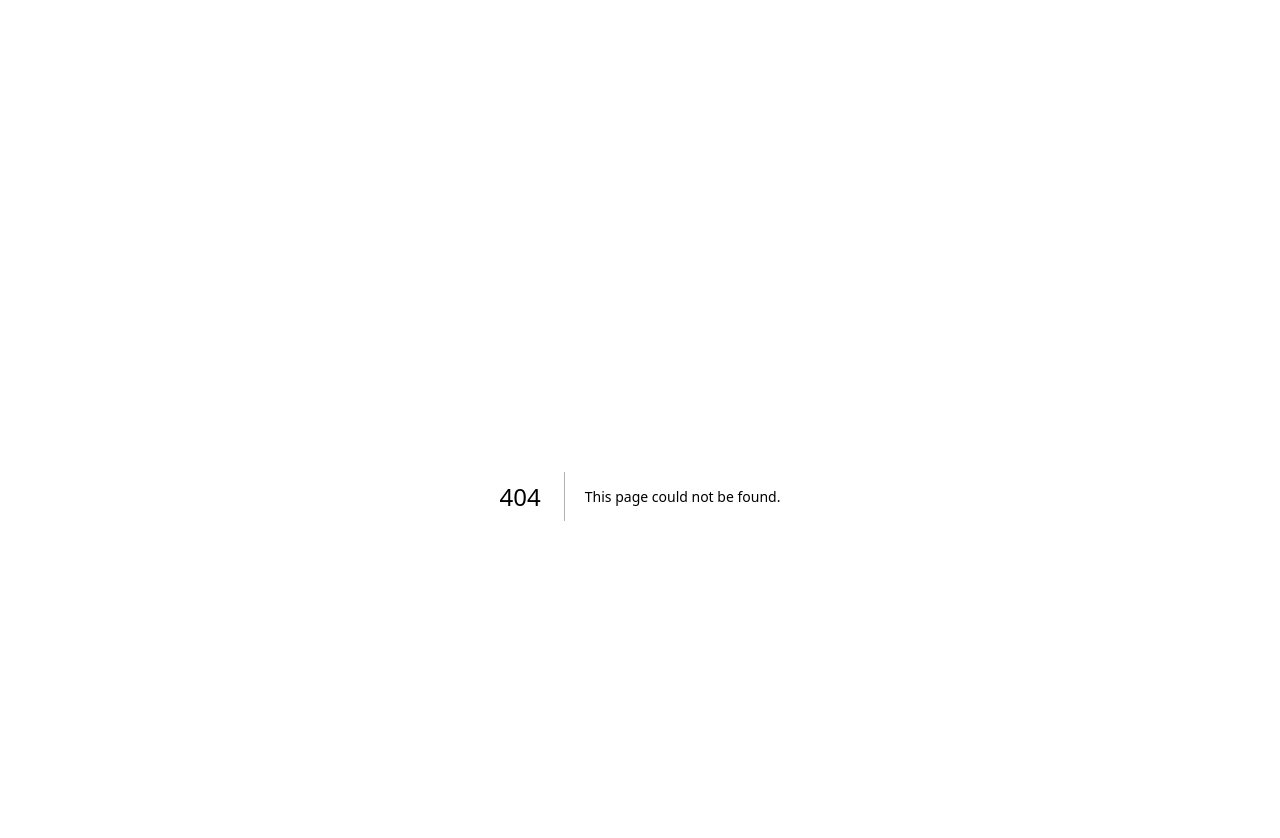
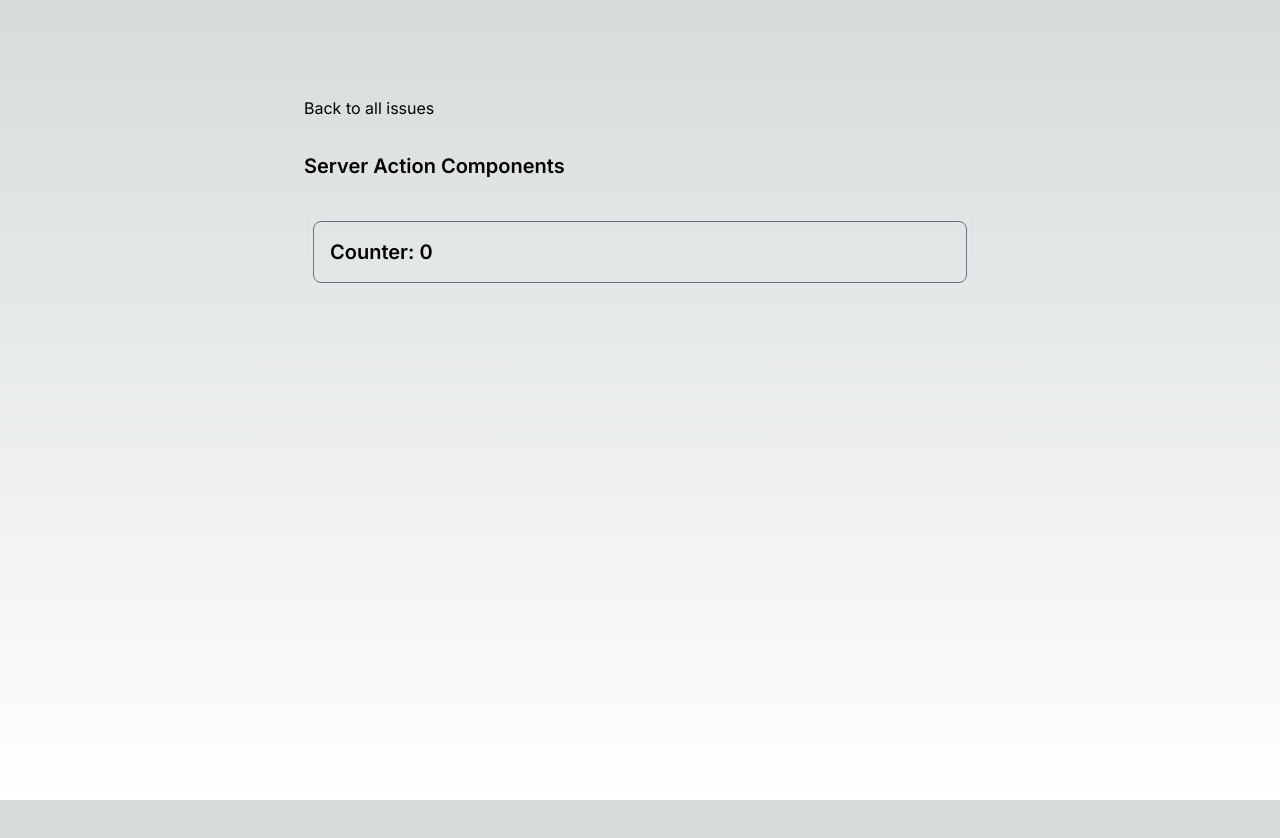
Before and after one commit to rechenberger/next-issues, a Next.js app: page /server-action-components in a window 1280 px wide. Before the commit this address had no page. Shown: the top 838 px of the page. After the commit the page ends 800 px from the top, so only its background shows below. Built offline with nearby package versions, Linux system fonts and the light colour scheme.

Commit message:
✨ Server Action Components

```diff
--- a/src/app/page.tsx
+++ b/src/app/page.tsx
@@ -30,6 +30,9 @@ export default function Page() {
           description="revalidatePath, revalidateTag, unstable_cache"
         />
       </Link>
+      <Link href="/server-action-components">
+        <Card title="Server Action Components" />
+      </Link>
     </>
   )
 }
--- /dev/null
+++ b/src/app/server-action-components/ActionReplacer.tsx
@@ -0,0 +1,40 @@
+'use client'
+
+import { ReactNode, useId, useState } from 'react'
+
+export const ActionReplacer = ({
+  action,
+  children,
+  comment,
+}: {
+  action: () => Promise<ReactNode>
+  children: ReactNode
+  comment?: string
+}) => {
+  const id = useId()
+  console.log('ActionReplacer', id, comment)
+  const [response, setResponse] = useState<ReactNode | null>(null)
+  return (
+    <>
+      <div
+        onClick={async () => {
+          const response = await action()
+          setResponse(response)
+        }}
+      >
+        {/* {response ?? children} */}
+        {children}
+      </div>
+      {response}
+    </>
+  )
+}
+
+// export const Testomaniac = () => {
+//   const [response, setResponse] = useState<ReactNode | null>(null)
+//   return (
+//     <>
+//       <div>Testomaniac has state: {!!response ? 'yes' : 'no'}</div>
+//     </>
+//   )
+// }
--- /dev/null
+++ b/src/app/server-action-components/page.tsx
@@ -0,0 +1,49 @@
+import Link from 'next/link'
+import { Card } from '../Card'
+import { ActionReplacer } from './ActionReplacer'
+
+export default function Page() {
+  return (
+    <>
+      <Link href="/">Back to all issues</Link>
+      <h1 className="text-xl font-semibold">Server Action Components</h1>
+      <CounterCard value={0} />
+    </>
+  )
+}
+
+const CounterCard = async ({
+  value,
+  comment,
+}: {
+  value: number
+  comment?: string
+}) => {
+  console.log('CounterCard', value, comment)
+  // if (Math.random() > 0.5) {
+  //   return <Testomaniac />
+  // }
+  return (
+    <>
+      <div className="p-2 border rounded">
+        <ActionReplacer
+          comment={comment}
+          action={async () => {
+            'use server'
+            const nextComment = Math.random().toString()
+            console.log(`Triggering Card ${value} with comment ${comment}`)
+            return (
+              <CounterCard
+                key={nextComment}
+                value={value + 1}
+                comment={nextComment}
+              />
+            )
+          }}
+        >
+          <Card title={`Counter: ${value}`} description={comment} />
+        </ActionReplacer>
+      </div>
+    </>
+  )
+}
```
